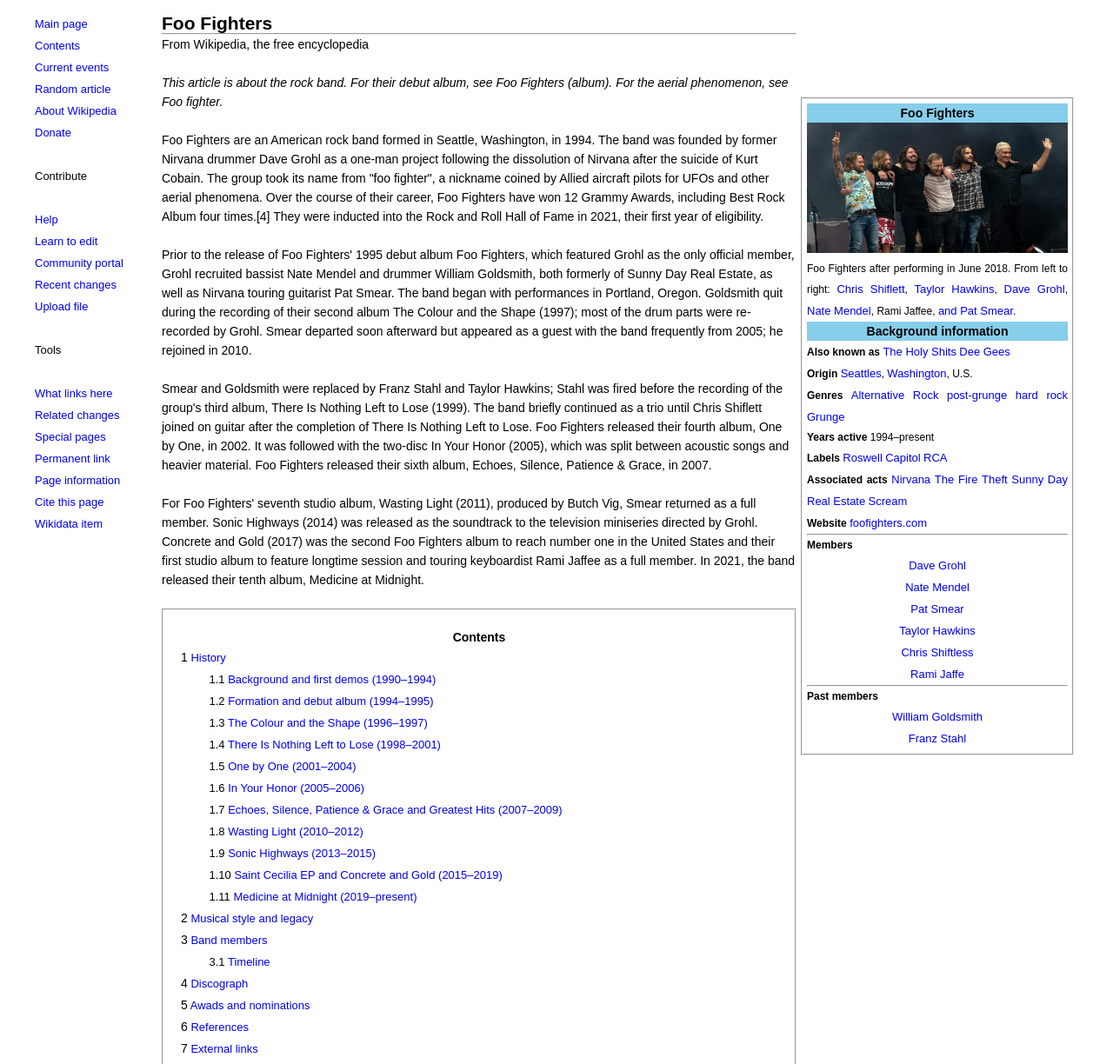
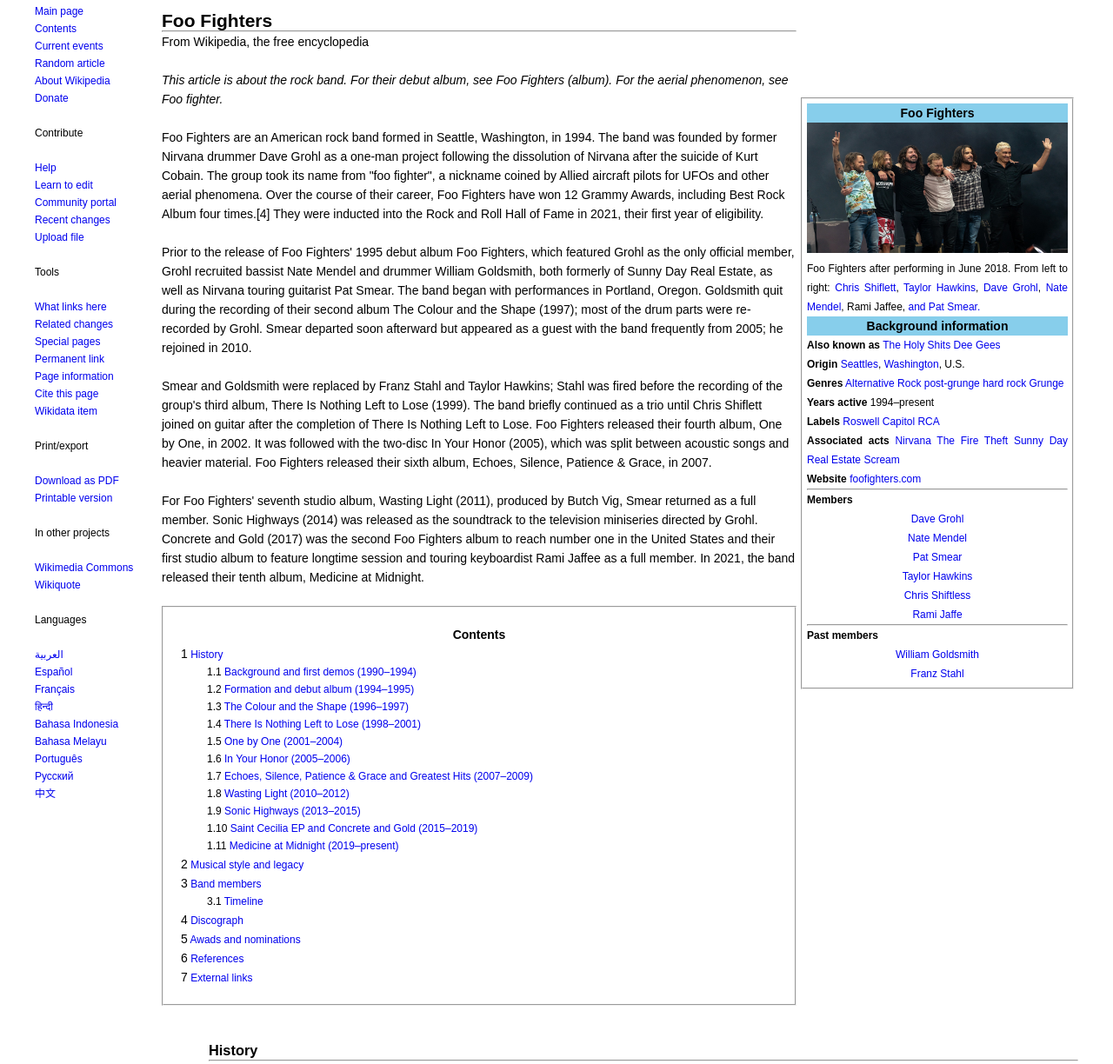
Before and after one commit to CESBEAM/3CWebAct, a plain HTML site: page WikiAct1/DebugWiki.html in a window 1280 px wide. Shown: the part 213-1437 px from the top of the page at 87% size. Drawn offline with Linux system fonts and the light colour scheme.

Commit message:
91 Complete

```diff
--- a/WikiAct1/DebugWiki.html
+++ b/WikiAct1/DebugWiki.html
@@ -63,8 +63,8 @@
         order: 1;
         list-style: none;
         text-decoration: none;
-        line-height: 25px;
-        font-size: 13px;
+        line-height: 20px;
+        font-size: 12px;
     }
 
     .right-content{
@@ -254,6 +254,37 @@
             <li><a href="#">Page information</a></li>
             <li><a href="#">Cite this page</a></li>
             <li><a href="#">Wikidata item</a></li>
+
+            <br>
+            <p>Print/export</p>
+            <br>
+            <li><a href="#">Download as PDF</a></li>
+            <li><a href="#">Printable version</a></li>
+
+            <br>
+            <p>In other projects</p>
+            <br>
+
+            <li><a href="#">Wikimedia Commons</a></li>
+            <li><a href="#">Wikiquote</a></li>
+
+            <br>
+            <p>Languages</p>
+            <br>
+            <li><a href="#">العربية</a></li>
+            <li><a href="#">Español</a></li>
+            <li><a href="#">Français</a></li>
+            <li><a href="#">हिन्दी</a></li>
+            <li><a href="#">Bahasa Indonesia</a></li>
+            <li><a href="#">Bahasa Melayu</a></li>
+            <li><a href="#">Português</a></li>
+            <li><a href="#">Русский</a></li>
+            <li><a href="#">中文</a></li>
+
+
+
+
+
         </ul>
       </div>
 
```
